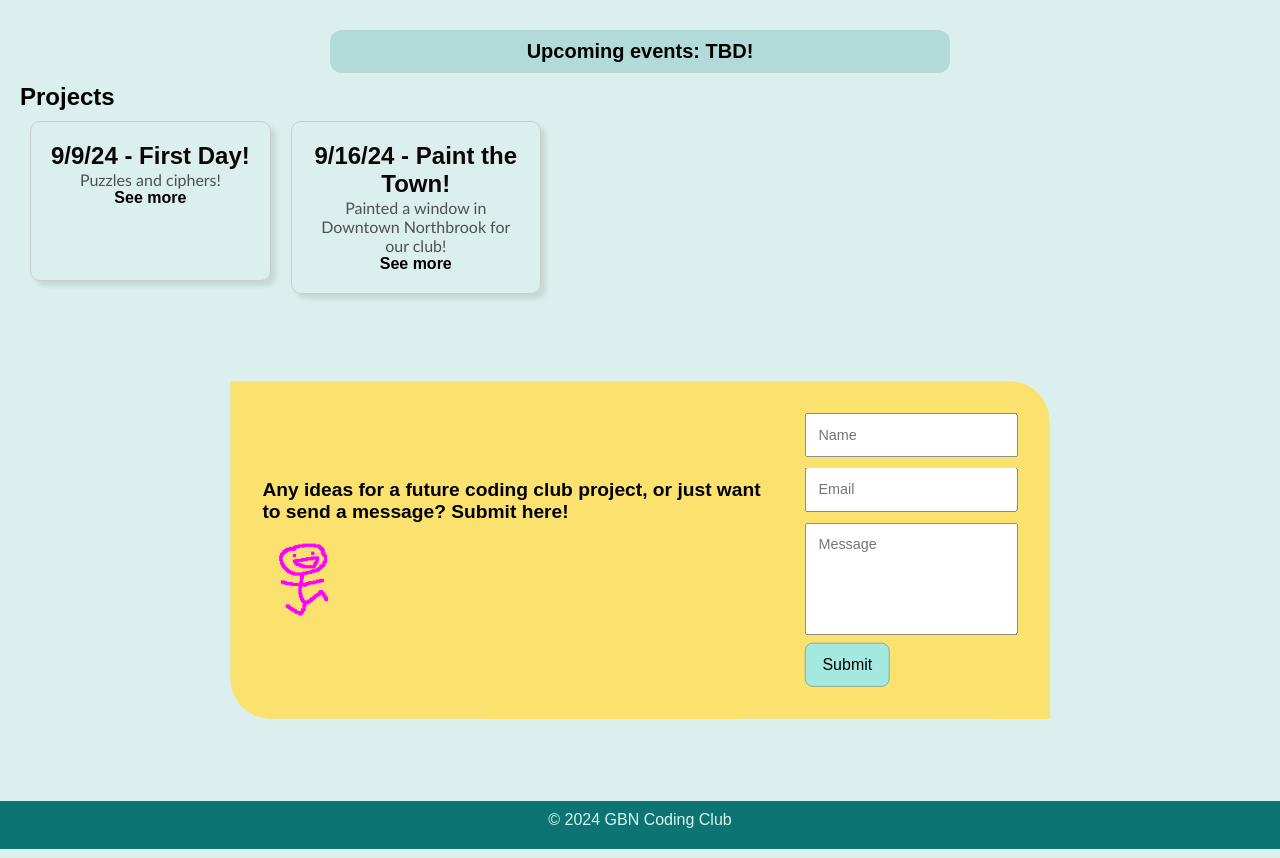
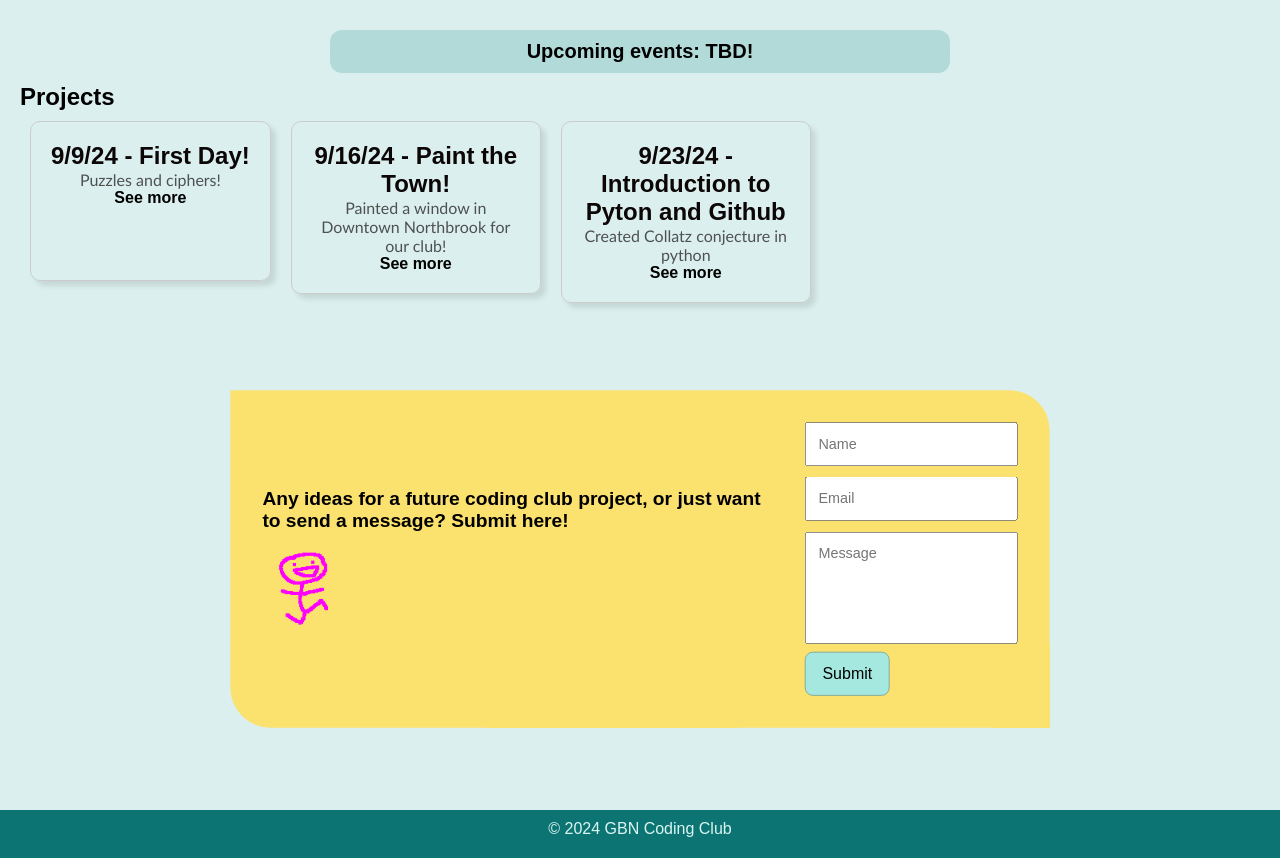
Before and after one commit to gbn265057/CodingClubWeb, a React (Vite) app: page / in a window 1280 px wide. Shown: the part 800-1658 px from the top of the page. Built offline with nearby package versions, Linux system fonts and the light colour scheme; a web font is replaced by a local one.

Commit message:
4th commit

```diff
--- a/src/App.jsx
+++ b/src/App.jsx
@@ -21,6 +21,7 @@ function App() {
     <Card name = "9/9/24 - First Day!" subtext="Puzzles and ciphers! " link ="https://firstday-website.pages.dev/">
     </Card>
     <Card link = "https://drive.google.com/file/d/1hPf2aDMfT5gDCOPNDj3ioyWxND4FGmYA/view" name = "9/16/24 - Paint the Town!" subtext="Painted a window in Downtown Northbrook for our club!"></Card>
+    <Card name = "9/23/24 - Introduction to Pyton and Github" subtext="Created Collatz conjecture in python" link ="https://docs.google.com/presentation/d/1ZtsqtGZKWqgwvfEcOOa8sRXd1WmI4M7TcWcLamOOj1M/edit#slide=id.p"></Card>
     </div>
     <div id = "idea">
       <Contact></Contact>
--- a/src/index.css
+++ b/src/index.css
@@ -275,6 +275,7 @@ li:hover {
   font-size: 20px;
   margin-top: 10px;
   border-radius: 10px;
+  word-wrap: break-word;
 }
 
 .output:hover{
```
